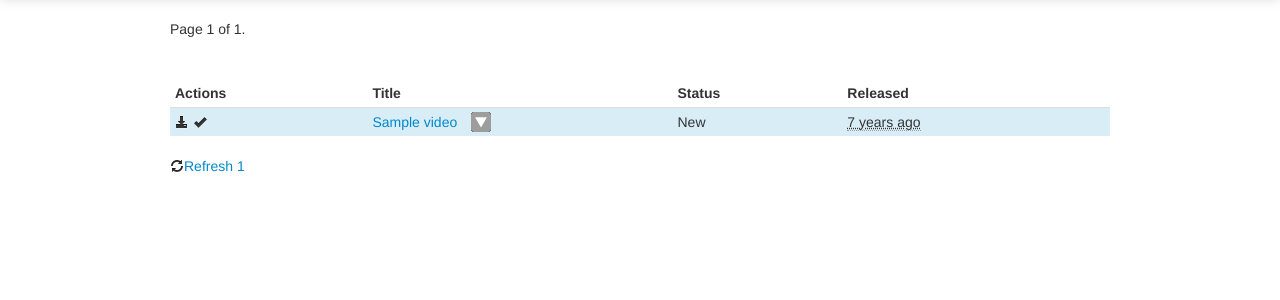
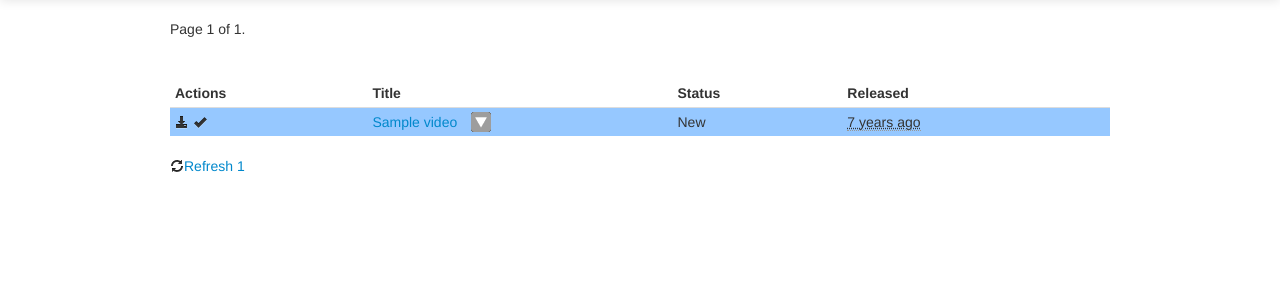
Before and after one commit to dbr/webtools, a Django app: page /youtube/channel/1 in a window 1280 px wide. Shown: the part 41-341 px from the top of the page. Run offline with Django 3.2, Linux system fonts and the light colour scheme; tables that the repository leaves empty hold one stand-in row (values such as "Sample post"); parts of the project's set-up code (start-up, migrations or seed data) failed here and were passed over.

Commit message:
Change color of table for reasons I forget

```diff
--- a/webtools/templates/base.html
+++ b/webtools/templates/base.html
@@ -5,6 +5,11 @@
   <link href="/static/css/bootstrap.min.css" rel="stylesheet">
   <script src="http://code.jquery.com/jquery-latest.js"></script>
   <script src="/static/js/bootstrap.min.js"></script>
+  <style type="text/css" media="screen">
+    .table tbody tr.info td{
+    background-color: rgb(150, 200, 255) !important;
+    }
+  </style>
   {% block head %}
   {% endblock %}
 </head>
```
